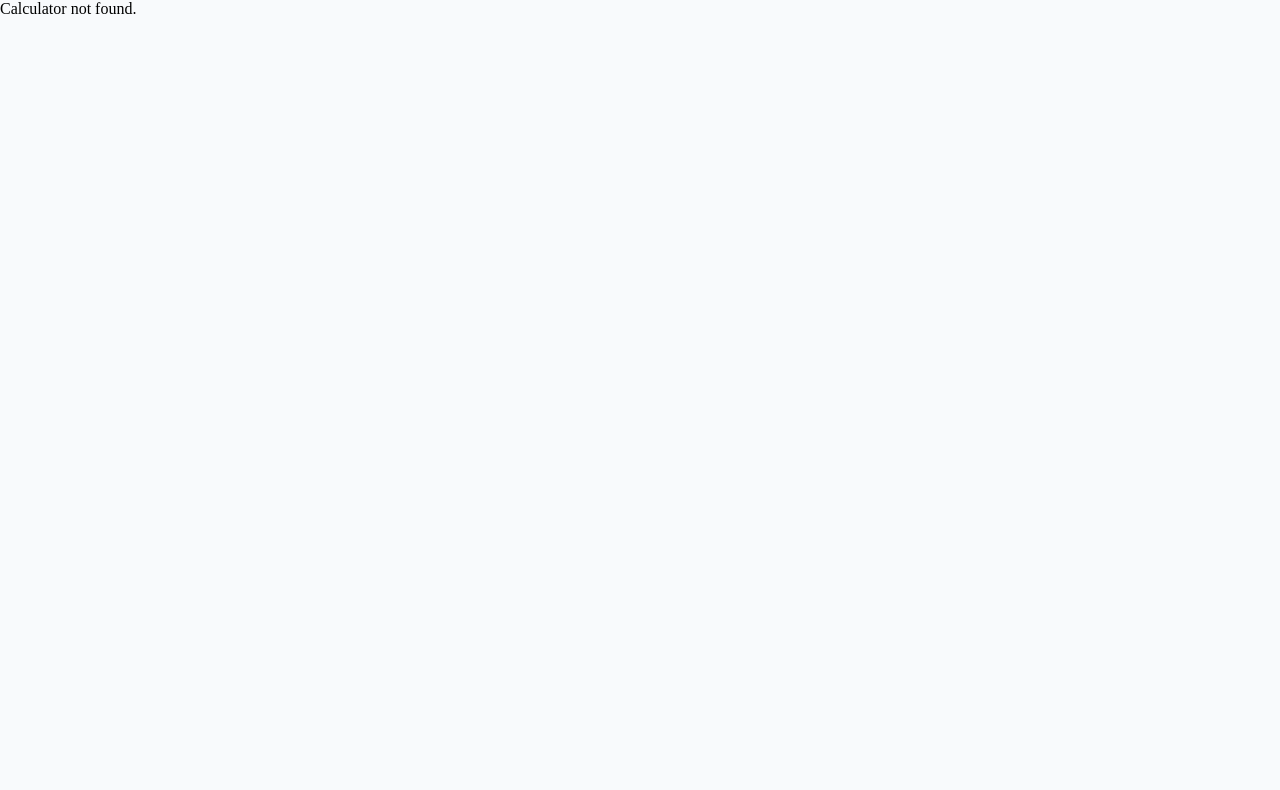
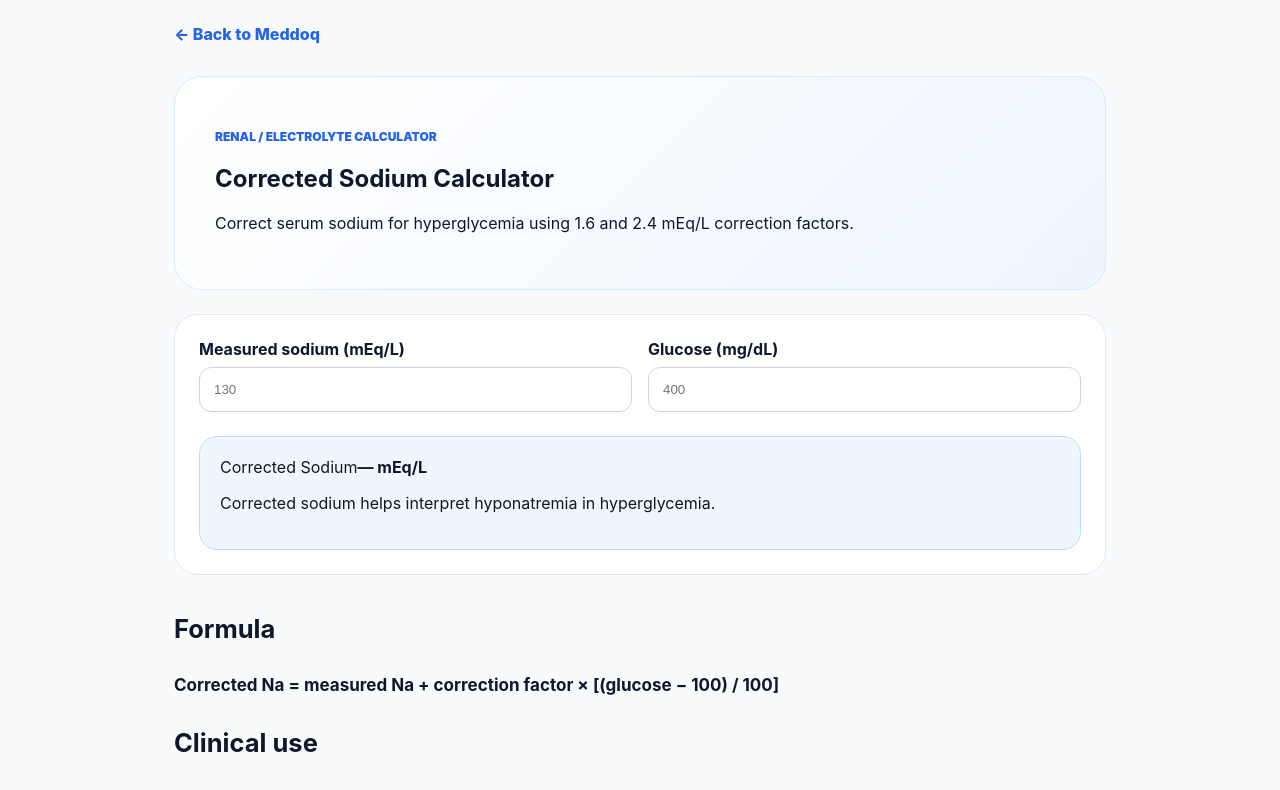
Before and after one commit to brsbyrm/meddoq, a Next.js app: page /calculators/corrected-sodium in a window 1280 px wide. Before the commit this address had no page. Shown: the top 790 px of the page. Built offline with nearby package versions, Linux system fonts and the light colour scheme.

Commit message:
Add corrected sodium calculator

```diff
--- /dev/null
+++ b/app/calculators/corrected-sodium/page.js
@@ -0,0 +1,74 @@
+"use client";
+
+import { useMemo, useState } from "react";
+
+export default function Page() {
+  const [sodium, setSodium] = useState("");
+  const [glucose, setGlucose] = useState("");
+
+  const result = useMemo(() => {
+    const na = Number(sodium);
+    const glu = Number(glucose);
+    if (!na || !glu) return null;
+
+    const corrected16 = na + 1.6 * ((glu - 100) / 100);
+    const corrected24 = na + 2.4 * ((glu - 100) / 100);
+
+    return { corrected16, corrected24 };
+  }, [sodium, glucose]);
+
+  return (
+    <main style={styles.main}>
+      <a href="/" style={styles.back}>← Back to Meddoq</a>
+
+      <section style={styles.hero}>
+        <p style={styles.kicker}>Renal / Electrolyte Calculator</p>
+        <h1>Corrected Sodium Calculator</h1>
+        <p>Correct serum sodium for hyperglycemia using 1.6 and 2.4 mEq/L correction factors.</p>
+      </section>
+
+      <section style={styles.card}>
+        <div style={styles.grid}>
+          <label style={styles.label}>Measured sodium (mEq/L)
+            <input style={styles.input} value={sodium} onChange={(e) => setSodium(e.target.value)} inputMode="decimal" placeholder="130" />
+          </label>
+
+          <label style={styles.label}>Glucose (mg/dL)
+            <input style={styles.input} value={glucose} onChange={(e) => setGlucose(e.target.value)} inputMode="decimal" placeholder="400" />
+          </label>
+        </div>
+
+        <div style={styles.result}>
+          <span>Corrected Sodium</span>
+          <strong>{result ? result.corrected16.toFixed(1) : "—"} mEq/L</strong>
+          {result && <p>Using 2.4 correction factor: <b>{result.corrected24.toFixed(1)} mEq/L</b></p>}
+          <p>Corrected sodium helps interpret hyponatremia in hyperglycemia.</p>
+        </div>
+      </section>
+
+      <section style={styles.content}>
+        <h2>Formula</h2>
+        <p><strong>Corrected Na = measured Na + correction factor × [(glucose − 100) / 100]</strong></p>
+
+        <h2>Clinical use</h2>
+        <p>Use corrected sodium in hyperglycemic states such as diabetic ketoacidosis or hyperosmolar hyperglycemic state.</p>
+
+        <h2>References</h2>
+        <p>Katz MA. N Engl J Med. 1973. Hillier TA et al. Am J Med. 1999.</p>
+      </section>
+    </main>
+  );
+}
+
+const styles = {
+  main: { maxWidth: 980, margin: "0 auto", padding: 24, fontFamily: "Inter,system-ui,sans-serif", color: "#0f172a" },
+  back: { color: "#2563eb", fontWeight: 800, textDecoration: "none" },
+  hero: { marginTop: 32, background: "linear-gradient(135deg,#fff,#eff6ff)", border: "1px solid #dbeafe", borderRadius: 28, padding: 40 },
+  kicker: { color: "#2563eb", fontWeight: 900, fontSize: 12, textTransform: "uppercase" },
+  card: { marginTop: 24, background: "#fff", border: "1px solid #e2e8f0", borderRadius: 24, padding: 24 },
+  grid: { display: "grid", gridTemplateColumns: "repeat(auto-fit,minmax(min(100%,220px),1fr))", gap: 16 },
+  label: { display: "grid", gap: 8, fontWeight: 700 },
+  input: { padding: 14, borderRadius: 12, border: "1px solid #cbd5e1" },
+  result: { marginTop: 24, background: "#eff6ff", padding: 20, borderRadius: 18, border: "1px solid #bfdbfe" },
+  content: { marginTop: 32, lineHeight: 1.7, fontSize: 17 },
+};
```
Also changed, not shown: app/data/calculators.js (+9 -0 lines).
